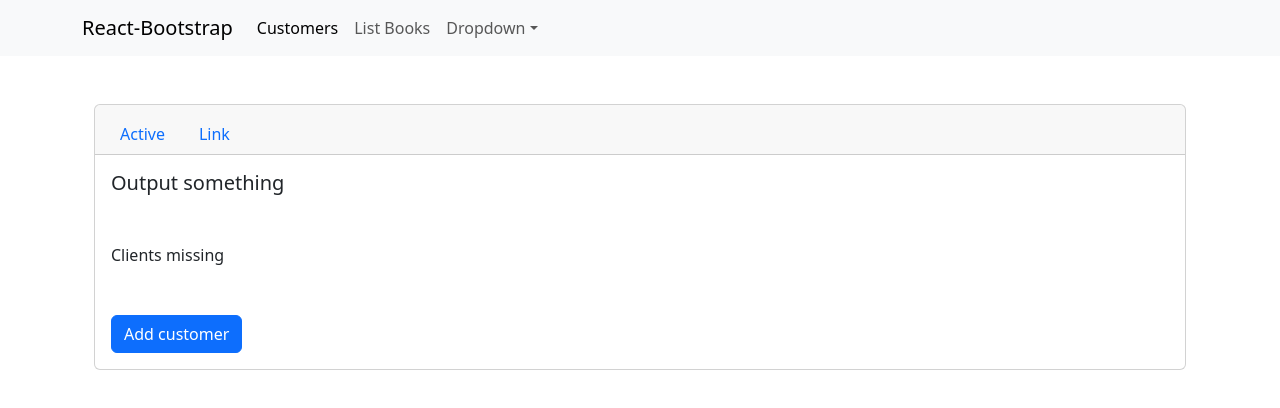
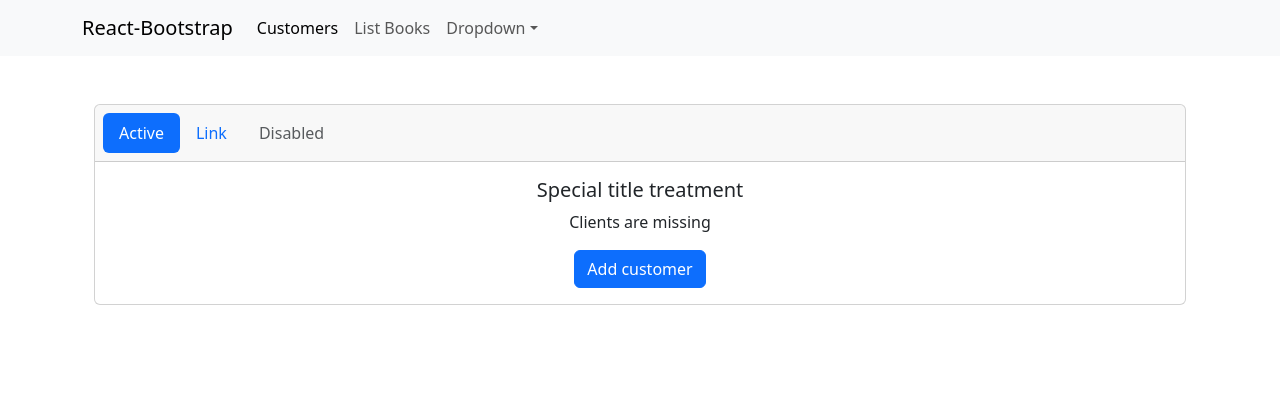
Before and after one commit to alex15386/project_1, a React (Create React App) app: page /customers in a window 1280 px wide. Shown: the top 408 px of the page. Built offline with nearby package versions, Linux system fonts and the light colour scheme.

Commit message:
new readme1.mdadded

```diff
--- /dev/null
+++ b/data/db.json
@@ -0,0 +1,10 @@
+{
+  "Immunoglobulin": [
+    {"1": "The study shows that IgM is the first antibody involved in an infection"},
+    {"2": "IgM is the largest antibody and it is the first antibody to appear in the initial exposure to an antigen"},
+    {"3": "IgM can bind complement component C1 and activate the classical pathway, leading to opsonization of antigens and cytolysis"},
+    {"4": "IgG account for approximately 75% of all serum immunoglobulins"},
+    {"5": "As for the extracellular pathogens IgG stimulates another kind of immune response called antibody dependent cellular cytotoxicity"},
+    {"6": "IgE is thought to be an important part of the immune response against infection caused by bacteria"}
+  ]
+}
--- a/src/App.js
+++ b/src/App.js
@@ -5,6 +5,7 @@ import RootLayout from "./layouts/RootLayout";
 import Customers from "./components/Customers";
 import ListBooks from "./components/ListBooks";
 import Active from "./components/nested/Active";
+import Test from "./components/nested/Test";
 
 
 function App() {
@@ -16,6 +17,7 @@ function App() {
           <Route path="active" element={<Active />} />
         </Route>
         <Route path="listbooks" element={<ListBooks />} />
+        <Route path="test" element={<Test />} />
       </Route>
     )
   )
--- a/src/components/Customers.jsx
+++ b/src/components/Customers.jsx
@@ -3,44 +3,41 @@ import Card from 'react-bootstrap/Card';
 import { NavLink, Outlet } from "react-router-dom";
 import Button from 'react-bootstrap/Button';
 import Nav from 'react-bootstrap/Nav';
+import { addCustomersAction, removeCustomersAction } from "../store/customersReducer";
 
 const Customers = () => {
 
-  const dispatch = useDispatch();
+  const dispatch = useDispatch()
   const customers = useSelector(state => state.customers.customers)
-  console.log(customers);
 
   const addCustomers = (name) => {
-    const customer = {
+    const customers = {
       name,
       id: Date.now()
     }
-    dispatch({type: "ADD_CUSTOMERS", payload: customer})
+    dispatch(addCustomersAction(customers))
   }
 
-  const removeCustomer = (customer) => {
-    dispatch({type: "REMOVE_CUSTOMERS", payload: customer.id})
+  const removeCustomers = (customer) => {
+    dispatch(removeCustomersAction(customer.id))
   }
 
   return (
     <div className="container my-5">
-      <CardNavbar addCustomers={addCustomers} >
-        <div className="my-5">
-          {customers.length > 0
-            ?
-            <div>
-              {customers.map(customer => (
-                <div className="my-3 cursor-pointer border-bottom"
-                onClick={() => removeCustomer(customer)}
+      <CustomerComponent addCustomer={addCustomers}>
+        {customers.length > 0
+          ?
+          <ul>{customers.map(customer => (
+            <li key={customer.key}
+            onClick={() => removeCustomers(customer)}
+            className="list-unstyled"
+            >{customer.name}</li>
+          ))}</ul>
+          :
+          <p>Clients are missing</p>
+        }
+      </CustomerComponent>
 
-                >{customer.name}</div>
-              ))}
-            </div>
-            :
-            <p>Clients missing</p>
-          }
-        </div>
-      </CardNavbar>
     </div>
   );
 }
@@ -51,34 +48,29 @@ export default Customers;
 
 
 
-function CardNavbar({children, addCustomers, ...props}) {
+const CustomerComponent = ({children, addCustomer}) => {
 
-  return (
-    <>
-      <Card>
-        <Card.Header>
-          <Nav variant="tabs" defaultActiveKey="#first">
-            <Nav.Item>
-              <Nav.Link as={NavLink} to="./active">Active</Nav.Link>
-            </Nav.Item>
-            <Nav.Item>
-              <Nav.Link as={NavLink} to="/link">Link</Nav.Link>
-            </Nav.Item>
-          </Nav>
-        </Card.Header>
-        <Card.Body>
-          <Card.Title>Output something</Card.Title>
-          <Card.Text>
-            {children}
-          </Card.Text>
-          <Button variant="primary"
-          onClick={() => addCustomers(prompt())} {...props}
-          >Add customer</Button>
-        </Card.Body>
-      </Card>
-      <Outlet />
-    </>
-
-
-  )
-}
+  return(
+  <div class="card text-center">
+  <div class="card-header">
+    <ul class="nav nav-pills card-header-pills">
+      <li class="nav-item">
+        <a class="nav-link active" href="#">Active</a>
+      </li>
+      <li class="nav-item">
+        <a class="nav-link" href="#">Link</a>
+      </li>
+      <li class="nav-item">
+        <a class="nav-link disabled">Disabled</a>
+      </li>
+    </ul>
+  </div>
+  <div class="card-body">
+    <h5 class="card-title">Special title treatment</h5>
+    <p class="card-text">{children}</p>
+    <a href="#" class="btn btn-primary"
+    onClick={() => addCustomer(prompt())}
+    >Add customer</a>
+  </div>
+</div>
+)}
--- a/src/components/ListBooks.jsx
+++ b/src/components/ListBooks.jsx
@@ -9,37 +9,80 @@ const ListBooks = () => {
   const [books, setBooks] = useState([])
 
   useEffect(() => {
-    getBook()
+    getBooks()
   }, [])
 
   useEffect(() => {
     console.log(books);
   }, [books])
 
-  const getBook = () => {
+  const getBooks = () => {
     const booksCollectionRef = collection(db, 'books')
     getDocs(booksCollectionRef)
       .then(response => {
         const bks = response.docs.map(doc => ({
           data: doc.data(),
           id: doc.id,
-        }));
+        }))
         setBooks(bks)
       })
-      .catch(error => console.log(error.message))
+      .catch(error => {
+        console.log(error.message);
+      })
   }
 
   return (
     <div className="container">
-      <div className="my-5">
-        <ul>
-          {books.map(item => (
-            <li key={item.id}>{item.data.title}</li>
-          ))}
-        </ul>
-      </div>
+      <CustomComponent books={books} />
     </div>
   );
 }
 
 export default ListBooks;
+
+
+const CustomComponent = (props) => {
+  const books = props.books
+
+  const [isToggle, setIsToggle] = useState(false)
+
+
+  return(
+    <div className="my-5">
+      <ul>
+        {isToggle
+          ?
+        <>
+          {books.map(book => (
+            <article key={book.id} className="bg-info bg-gradient p-1 my-1
+            rounded
+            ">
+              <h2>{book.data.title}</h2>
+              <p>{book.data.author}</p>
+            </article>
+          ))}
+        </>
+          :
+          <p>Is not rendered</p>
+        }
+      </ul>
+      <CustomButton
+      isToggle={isToggle}
+      setIsToggle={setIsToggle}
+      className="btn btn-success"
+      >Toggle</CustomButton>
+    </div>
+  )
+}
+
+const CustomButton = ({isToggle, setIsToggle, children, ...props}) => {
+
+  return(
+    <>
+      <button
+        onClick={() => setIsToggle(!isToggle)}
+      {...props}
+      >{children}</button>
+    </>
+  )
+}
--- /dev/null
+++ b/src/components/nested/Test.jsx
@@ -0,0 +1,29 @@
+import { useEffect } from "react";
+
+const Test = () => {
+
+  const eachCon = (array, n) => {
+    let r = [];
+    for(let i = 0; i <= array.length - n; i++) {
+      let chunk = [];
+      for(let j = i; j < i + n; j++) {
+        chunk.push(array[j])
+      }
+      r.push(chunk)
+    }
+    return r
+  }
+
+
+  useEffect(() => {
+    console.log(eachCon([1, 3, 2, 5, 1, 6, 7], 3));
+  }, [])
+
+  return (
+    <div className="container">
+
+    </div>
+  );
+}
+
+export default Test;
--- a/src/layouts/RootLayout.jsx
+++ b/src/layouts/RootLayout.jsx
@@ -21,7 +21,7 @@ const RootLayout = () => {
               <NavDropdown.Item href="#action/3.2">
                 Another action
               </NavDropdown.Item>
-              <NavDropdown.Item href="#action/3.3">Something</NavDropdown.Item>
+              <NavDropdown.Item as={NavLink} to="test">Test</NavDropdown.Item>
               <NavDropdown.Divider />
               <NavDropdown.Item href="#action/3.4">
                 Separated link
--- a/src/lib/init-firebase.js
+++ b/src/lib/init-firebase.js
@@ -1,5 +1,6 @@
 // Import the functions you need from the SDKs you need
 import { initializeApp } from "firebase/app";
+// TODO: Add SDKs for Firebase products that you want to use
 import { getFirestore } from "firebase/firestore"
 
 // Your web app's Firebase configuration
--- a/src/store/customersReducer.jsx
+++ b/src/store/customersReducer.jsx
@@ -1,16 +1,25 @@
+
 
 const defaultState = {
   customers: []
 }
 
+const ADD_CUSTOMERS = "ADD_CUSTOMERS"
+const REMOVE_CUSTOMERS = "REMOVE_CUSTOMERS"
 
-const customersReducer = (state = defaultState, action) => {
+export const customersReducer = (state = defaultState, action) => {
   switch(action.type) {
-    case "ADD_CUSTOMERS": return {...state, customers: [...state.customers, action.payload]}
-    case "REMOVE_CUSTOMERS": return {...state, customers: state.customers.filter(customer => customer.id !== action.payload)}
+
+    case ADD_CUSTOMERS:
+      return {...state, customers: [...state.customers, action.payload]}
+
+    case REMOVE_CUSTOMERS:
+      return {...state, customers: state.customers.map(customer => customer.id !== action.payload)}
+
     default:
       return state
   }
 }
 
-export default customersReducer;
+export const addCustomersAction = (payload) => ({type: ADD_CUSTOMERS, payload})
+export const removeCustomersAction = (payload) => ({type: REMOVE_CUSTOMERS, payload})
--- a/src/store/index.jsx
+++ b/src/store/index.jsx
@@ -1,5 +1,5 @@
 import { combineReducers, createStore } from "redux"
-import customersReducer from "./customersReducer"
+import { customersReducer } from "./customersReducer"
 
 
 const rootReducer = combineReducers({
```
Also changed, not shown: 1 other file (tests, documents, lock files or other folders).
